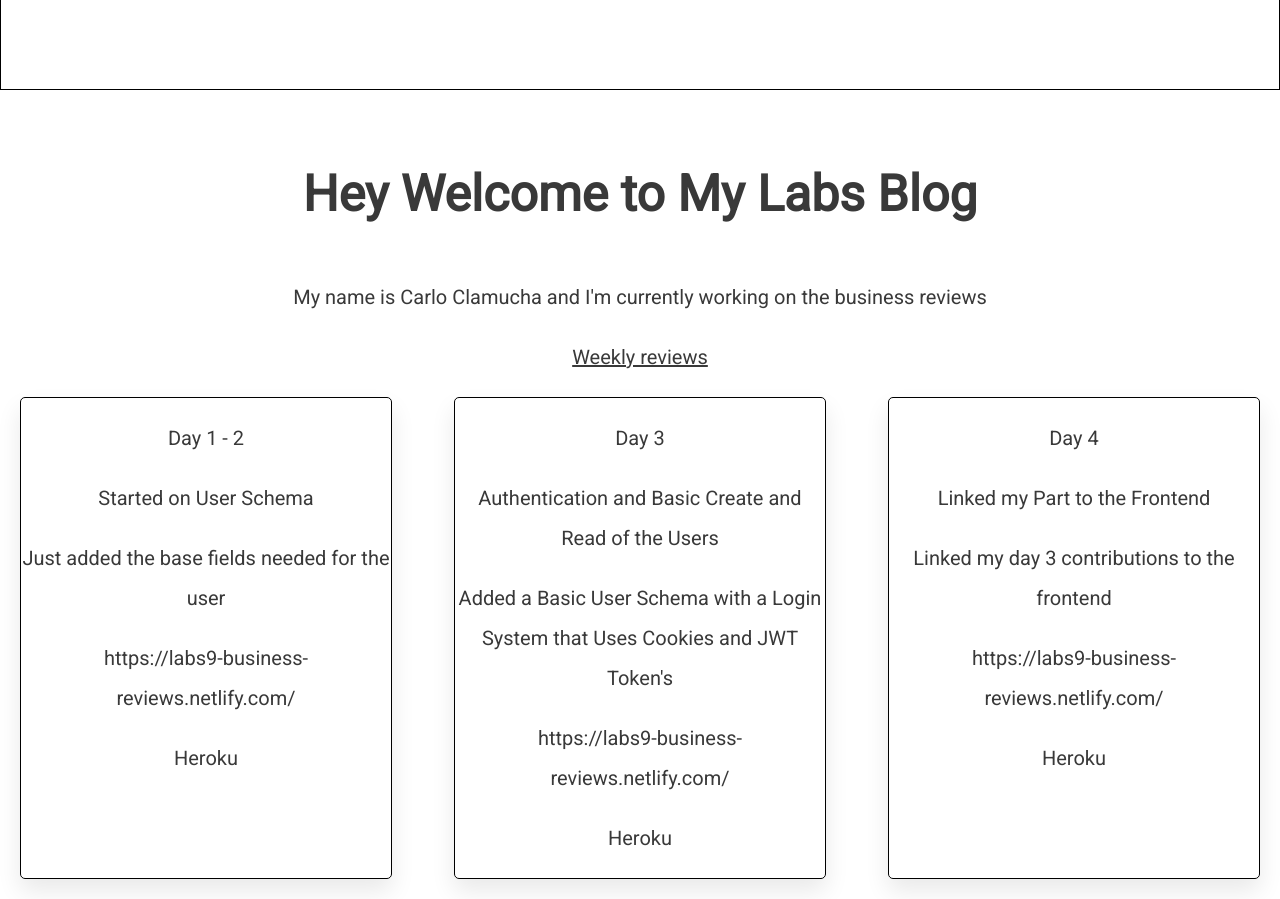
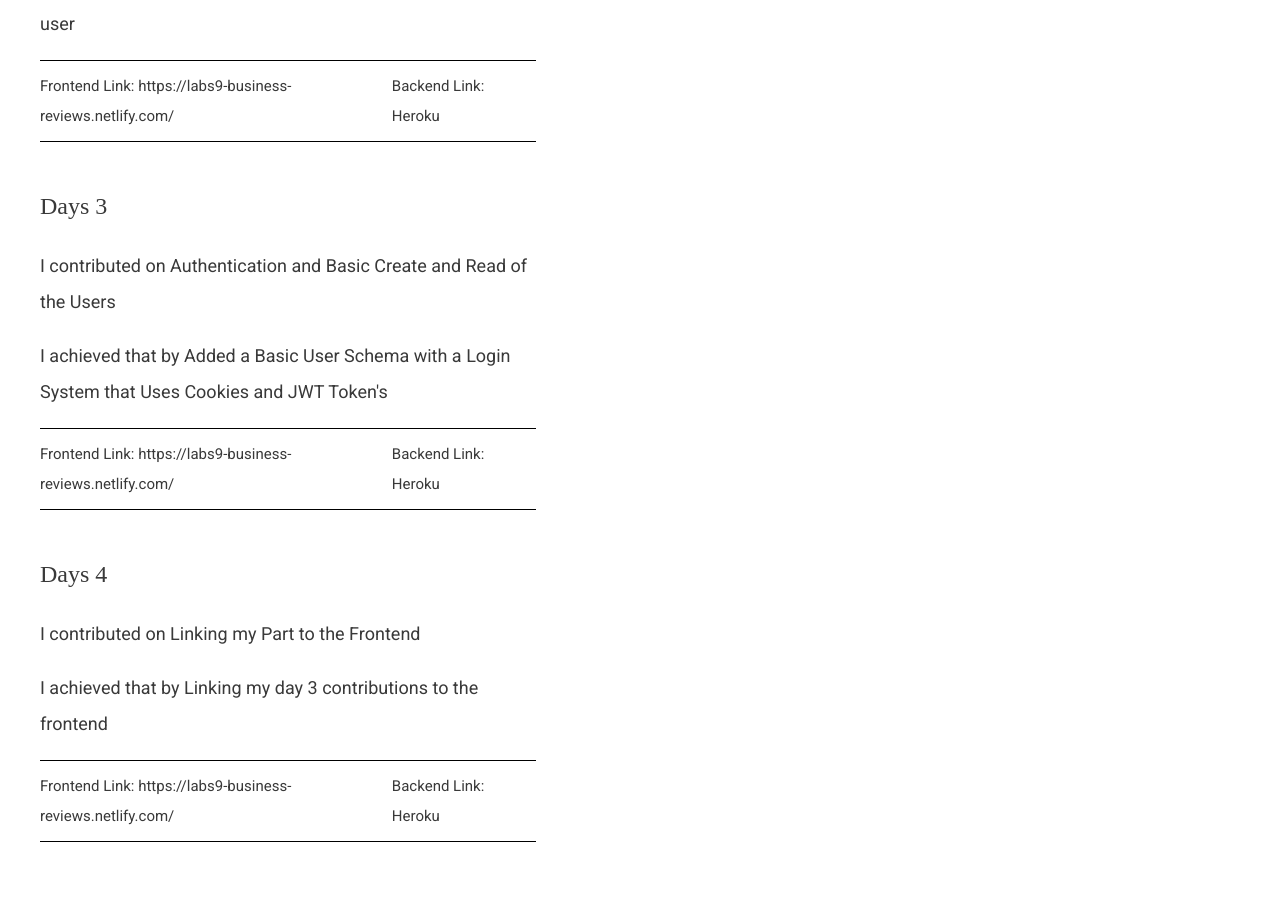
Before and after one commit to CarloC24/Carlo-blog, a Next.js app: page / in a window 1280 px wide. Shown: the part 360-1259 px from the top of the page. After the commit the page ends 1222 px from the top, so only its background shows below. Built offline with nearby package versions, Linux system fonts and the light colour scheme; a web font is replaced by a local one.

Commit message:
cleaned up my main page styling

```diff
--- a/Journals.json
+++ b/Journals.json
@@ -15,8 +15,8 @@
   },
   {
     "Day": "4",
-    "Contributions": "Linked my Part to the Frontend",
-    "Description": "Linked my day 3 contributions to the frontend",
+    "Contributions": "Linking my Part to the Frontend",
+    "Description": "Linking my day 3 contributions to the frontend",
     "frontEndLink": "https://labs9-business-reviews.netlify.com/",
     "backEndLink": "Heroku"
   }
--- a/components/Header.js
+++ b/components/Header.js
@@ -2,8 +2,7 @@ import React, { Component } from 'react';
 import styled from 'styled-components';
 
 const StyledHeader = styled.div`
-  border: 1px solid black;
-  height: 400px;
+  height: 100px;
   width: 100%;
   h1 {
     text-align: center;
--- a/pages/index.js
+++ b/pages/index.js
@@ -5,33 +5,31 @@ import Link from 'next/link';
 
 const HomeDiv = styled.div`
   font-family: 'Roboto', sans-serif;
-  margin: 20px;
+  margin: 2rem;
 
   h1 {
-    font-size: 50px;
-    padding-top: 20px;
-    text-align: center;
+    font-size: 2.4rem;
+    font-family: 'radnika_next';
+    padding-top: 2rem;
+    font-weight: 200;
   }
   p {
-    font-size: 20px;
-    text-align: center;
-  }
-  .underlined {
-    text-decoration: underline;
+    font-size: 1.8rem;
   }
 `;
 
-const FlexDiv = styled.div`
-  display: flex;
-  justify-content: space-between;
+const StyledJournalEntry = styled.div`
+  margin: 2rem;
+  width: 40%;
 `;
 
-const StyledJournalEntry = styled.div`
-  box-shadow: ${props => props.theme.bs};
-  border: 1px solid black;
-  border-radius: 5px;
-  width: 30%;
-  text-align: center;
+const StyledDivLinks = styled.div`
+  display: flex;
+  a {
+    padding: 1rem 2rem 1rem 0;
+    border-top: 1px solid black;
+    border-bottom: 1px solid black;
+  }
 `;
 
 class Homepage extends React.Component {
@@ -42,29 +40,21 @@ class Homepage extends React.Component {
   render() {
     return (
       <HomeDiv>
-        <div>
-          <h1>Hey Welcome to My Labs Blog</h1>
-          <p>
-            My name is Carlo Clamucha and I'm currently working on the business
-            reviews
-          </p>
-          <Link href="/weekly">
-            <p class="underlined">Weekly reviews</p>
-          </Link>
-        </div>
-        <FlexDiv>
-          {Journal.map(entry => {
-            return (
-              <StyledJournalEntry>
-                <p> Day {entry.Day}</p>
-                <p>{entry.Contributions}</p>
-                <p>{entry.Description}</p>
-                <p>{entry.frontEndLink}</p>
-                <p>{entry.backEndLink}</p>
-              </StyledJournalEntry>
-            );
-          })}
-        </FlexDiv>
+        {Journal.map(item => {
+          return (
+            <StyledJournalEntry>
+              <h1> Days {item.Day}</h1>
+              <p> I contributed on {item.Contributions}</p>
+              <p>I achieved that by {item.Description}</p>
+              <StyledDivLinks>
+                <a href={item.frontEndLink}>
+                  Frontend Link: {item.frontEndLink}
+                </a>
+                <a>Backend Link: {item.backEndLink}</a>
+              </StyledDivLinks>
+            </StyledJournalEntry>
+          );
+        })}
       </HomeDiv>
     );
   }
```
